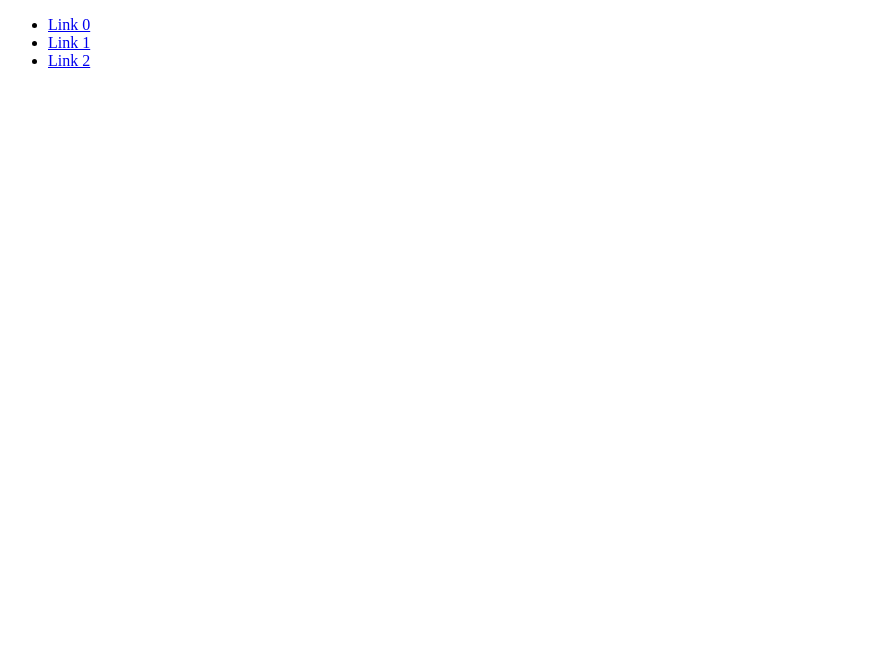
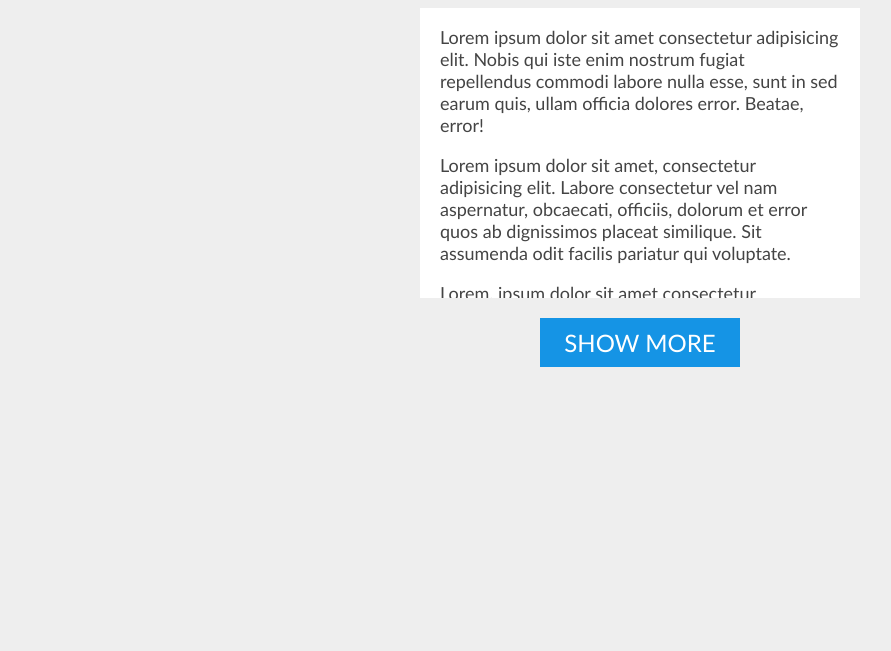
Before and after one commit to piotr-skolorzynski/JavaScript-basics, a plain HTML site: page index.html in a window 1280 px wide. Shown: the whole page, without its empty margins (0-891 px from the left). Drawn offline with Linux system fonts and the light colour scheme.

Commit message:
style.css file created and linked to index.html. main.js and index.html files modified. Added example of using onclick event.

```diff
--- a/index.html
+++ b/index.html
@@ -4,17 +4,20 @@
     <meta charset="UTF-8">
     <meta http-equiv="X-UA-Compatible" content="IE=edge">
     <meta name="viewport" content="width=device-width, initial-scale=1.0">
+    <link rel="stylesheet" href="./style.css">
     <title>JavaScript for Beginners</title>
 </head>
 <body>
 
-    <nav id="main-nav">
-        <ul>
-            <li><a href="#">Link 0</a></li>
-            <li><a href="#">Link 1</a></li>
-            <li><a href="#">Link 2</a></li>
-        </ul>
-    </nav>
+    <div id="content">
+        <p>Lorem ipsum dolor sit amet consectetur adipisicing elit. Nobis qui iste enim nostrum fugiat repellendus commodi labore nulla esse, sunt in sed earum quis, ullam officia dolores error. Beatae, error!</p>
+        <p>Lorem ipsum dolor sit amet, consectetur adipisicing elit. Labore consectetur vel nam aspernatur, obcaecati, officiis, dolorum et error quos ab dignissimos placeat similique. Sit assumenda odit facilis pariatur qui voluptate.</p>
+        <p>Lorem, ipsum dolor sit amet consectetur adipisicing elit. Voluptate nam tempora mollitia libero et saepe totam cupiditate molestiae, cum quae assumenda fugiat, eum dolore exercitationem animi facilis at porro repudiandae.</p>
+        <p>Lorem, ipsum dolor sit amet consectetur adipisicing elit. Voluptate nam tempora mollitia libero et saepe totam cupiditate molestiae, cum quae assumenda fugiat, eum dolore exercitationem animi facilis at porro repudiandae.</p>
+        <p>Lorem, ipsum dolor sit amet consectetur adipisicing elit. Voluptate nam tempora mollitia libero et saepe totam cupiditate molestiae, cum quae assumenda fugiat, eum dolore exercitationem animi facilis at porro repudiandae.</p>
+    </div>
+
+    <a id="show-more">Show More</a>
 
 
     <script src="./main.js"></script>
--- a/main.js
+++ b/main.js
@@ -1,33 +1,18 @@
-// adding to & removing elements
+// onclick event
 
-//step 1 - creating element in js
+//grabbing elements
 
-const newLi = document.createElement('li');
-const newA = document.createElement('a');
+const content = document.getElementById('content');
+const button = document.getElementById('show-more');
 
-//step2 - pop element in to the DOM
-
-const pageUl = document.getElementById('main-nav').getElementsByTagName('ul')[0];
-
-console.log(pageUl);
-
-newLi.appendChild(newA);
-pageUl.appendChild(newLi);
-console.log(pageUl);
-
-newA.setAttribute('href', '#');
-newA.textContent = "Link 3";
-
-// what if we want to insert element in some else than bottom
-
-pageUl.insertBefore(newLi, pageUl.getElementsByTagName('li')[0]);
-
-// removing elements
-const parent = document.getElementById('main-nav').getElementsByTagName('ul')[0];
-console.log(parent);
-
-const child = document.getElementsByTagName('li')[0];
-console.log(child);
-
-const removed = parent.removeChild(child);
-console.log(removed);
+button.onclick = function () {
+    if (content.className == "open") {
+        //shrink the box
+        content.className = "";
+        button.textContent = "show more";
+    } else {
+        //expand the box
+        content.className = "open";
+        button.textContent = "Show less";
+    }
+};
--- /dev/null
+++ b/style.css
@@ -0,0 +1,35 @@
+body {
+    background-color: #eee;
+}
+
+#content {
+    width: 400px;
+    background-color: #fff;
+    padding: 20px;
+    padding-top: 0;
+    font-family: calibri;
+    font-size: 18px;
+    color: #444;
+    margin: 0 auto;
+    max-height: 270px;
+    overflow: hidden;
+    transition: max-height .5s;
+}
+
+#content.open {
+    max-height: 1000px;
+}
+
+#show-more {
+    background-color: #1594e5;;
+    color: #fff;
+    font-family: calibri;
+    display: block;
+    width: 180px;
+    font-size: 24px;
+    text-transform: uppercase;
+    padding: 10px;
+    text-align: center;
+    margin: 20px auto;
+    cursor: pointer;
+}
```
